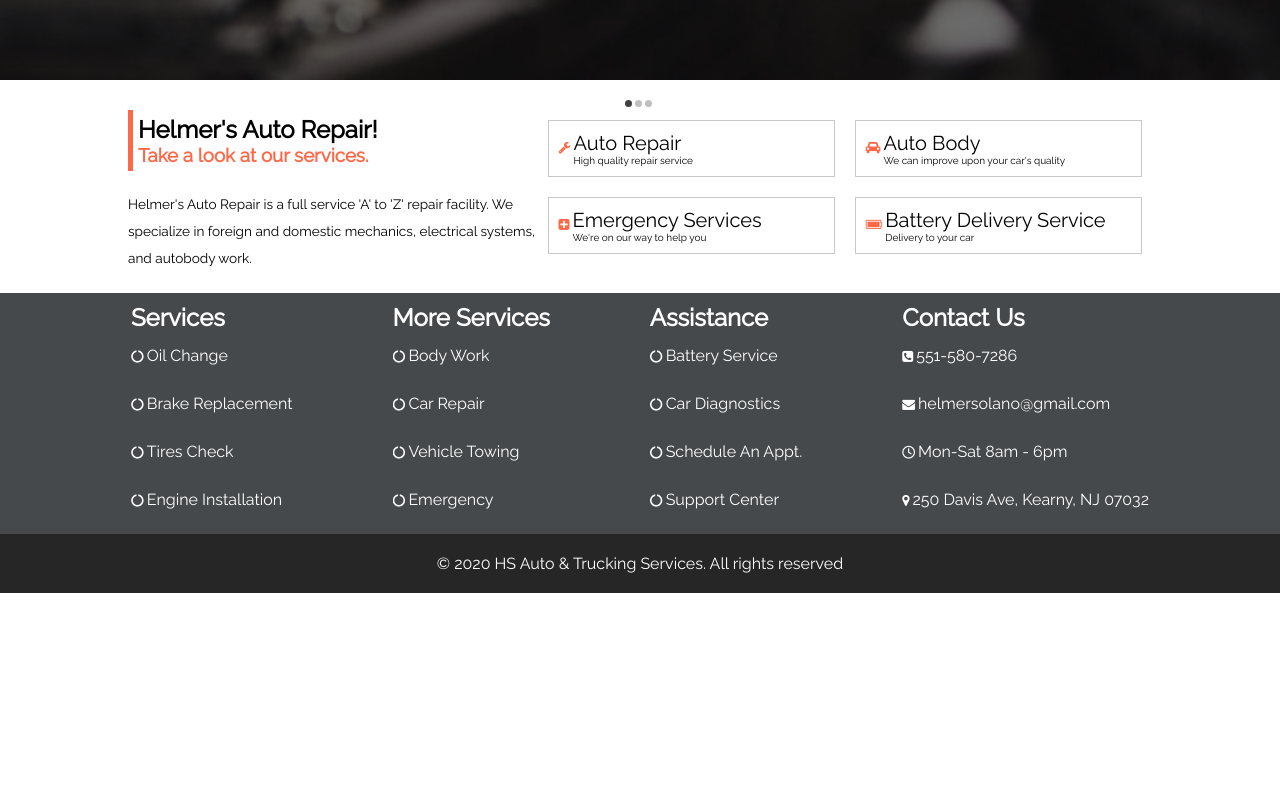
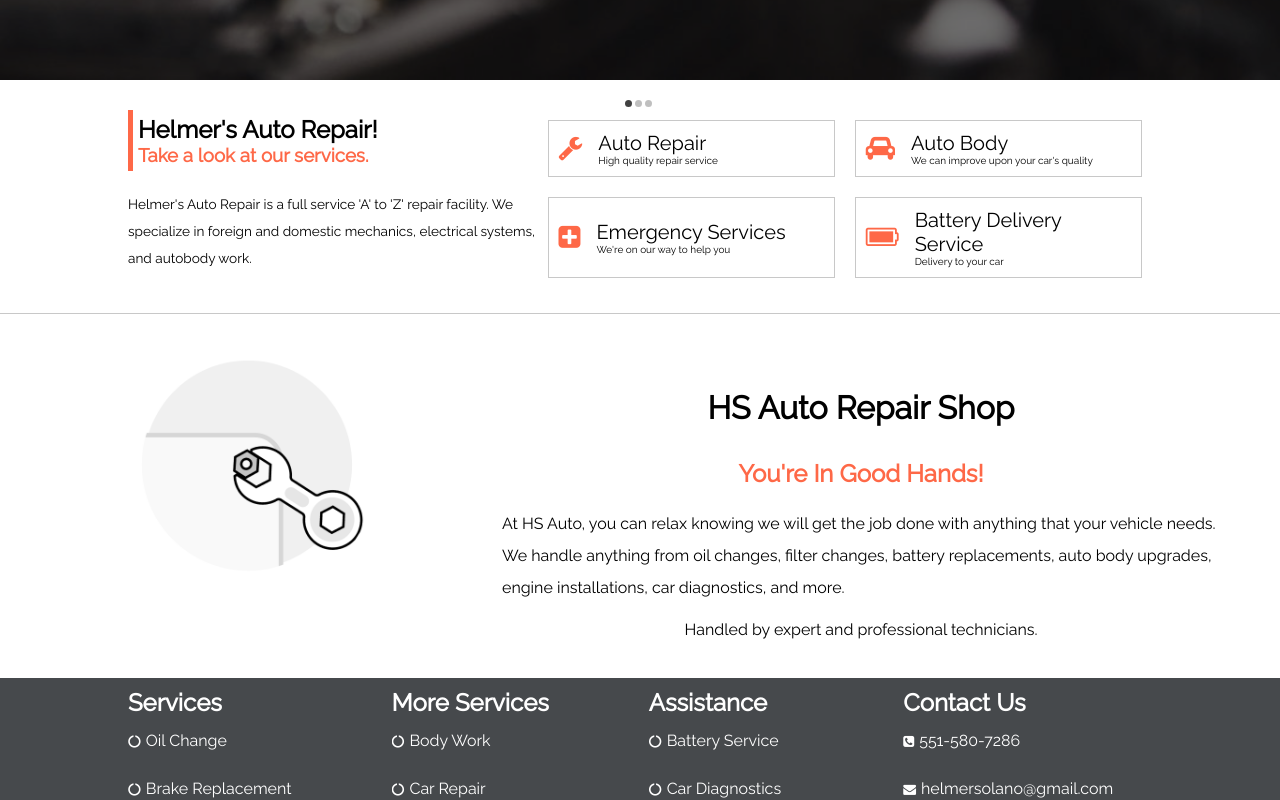
Before and after one commit to solorzke/hs-auto, a React (Create React App) app: page / in a window 1280 px wide. Shown: the part 720-1520 px from the top of the page. Before the commit the page ends 1313 px from the top, so only its background shows below. Built offline with nearby package versions, Linux system fonts and the light colour scheme; grey boxes are pictures that could not be loaded.

Commit message:
Mission Statement component created

```diff
--- a/src/components/Footer/Footer.css
+++ b/src/components/Footer/Footer.css
@@ -39,9 +39,9 @@
 	background-position: 0 100%;
 }
 
-.fa {
+.link > .fa {
 	font-size: 0.8rem;
-	padding-right: 3px;
+	padding-right: 5px;
 }
 
 .link:hover .fa-circle-o-notch {
--- /dev/null
+++ b/src/components/MissionStatement/Statement.css
@@ -0,0 +1,48 @@
+.statement-container {
+	width: 100%;
+	display: flex;
+	flex-direction: row;
+	height: 100%;
+	justify-content: center;
+	align-items: center;
+	padding: 20px 0;
+}
+
+.wrench-block {
+	flex: 2;
+	display: inline-flexbox;
+	width: 100%;
+	height: 100%;
+	justify-content: center;
+	align-items: center;
+}
+
+.message-block {
+	flex: 3;
+	display: flex;
+	width: 50%;
+	flex-direction: column;
+	align-items: center;
+	justify-content: center;
+	padding-right: 50px;
+	vertical-align: top;
+	line-height: 2;
+	position: relative;
+	top: 0;
+}
+
+.overlay {
+	display: inline-flexbox;
+	width: 100%;
+	height: 100%;
+	flex-direction: column;
+	position: static;
+	text-align: center;
+}
+
+.hr {
+	background-color: #c8c8c8;
+	width: 100%;
+	height: 1px;
+	margin: 20px 0;
+}
--- /dev/null
+++ b/src/components/MissionStatement/Statement.js
@@ -0,0 +1,30 @@
+import React, { Component } from 'react';
+import './Statement.css';
+import Wrench from './wrench.gif';
+
+export default class Statement extends Component {
+	render() {
+		return (
+			<div>
+				<div className="hr" />
+				<div className="statement-container">
+					<div className="wrench-block">
+						<div className="overlay">
+							<img src={Wrench} alt="wrench" width="300" height="300" />
+						</div>
+					</div>
+					<div className="message-block">
+						<h1 style={{ padding: 10 }}>HS Auto Repair Shop</h1>
+						<h2 style={{ color: '#fe6847' }}>You're In Good Hands!</h2>
+						<p style={{ padding: 10 }}>
+							At HS Auto, you can relax knowing we will get the job done with anything that your vehicle
+							needs. We handle anything from oil changes, filter changes, battery replacements, auto body
+							upgrades, engine installations, car diagnostics, and more.
+						</p>
+						<p>Handled by expert and professional technicians.</p>
+					</div>
+				</div>
+			</div>
+		);
+	}
+}
--- a/src/views/Home.js
+++ b/src/views/Home.js
@@ -2,6 +2,7 @@ import React, { Component } from 'react';
 import Navbar from '../components/Navbar/Navbar';
 import Banner from '../components/Banner/Banner';
 import Services from '../components/Services/Services';
+import MissionStatement from '../components/MissionStatement/Statement';
 import Footer from '../components/Footer/Footer';
 import '../App.css';
 
@@ -12,6 +13,7 @@ export default class HomePage extends Component {
 				<Navbar />
 				<Banner />
 				<Services />
+				<MissionStatement />
 				<Footer />
 			</div>
 		);
```
Also changed, not shown: src/App.css (line endings or trailing spaces), src/components/MissionStatement/wrench.gif (added).
